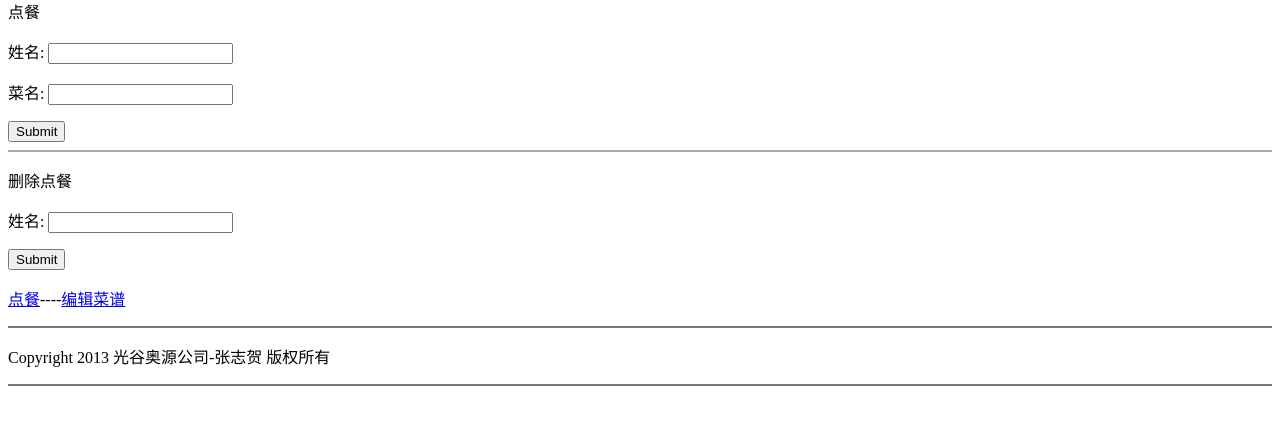
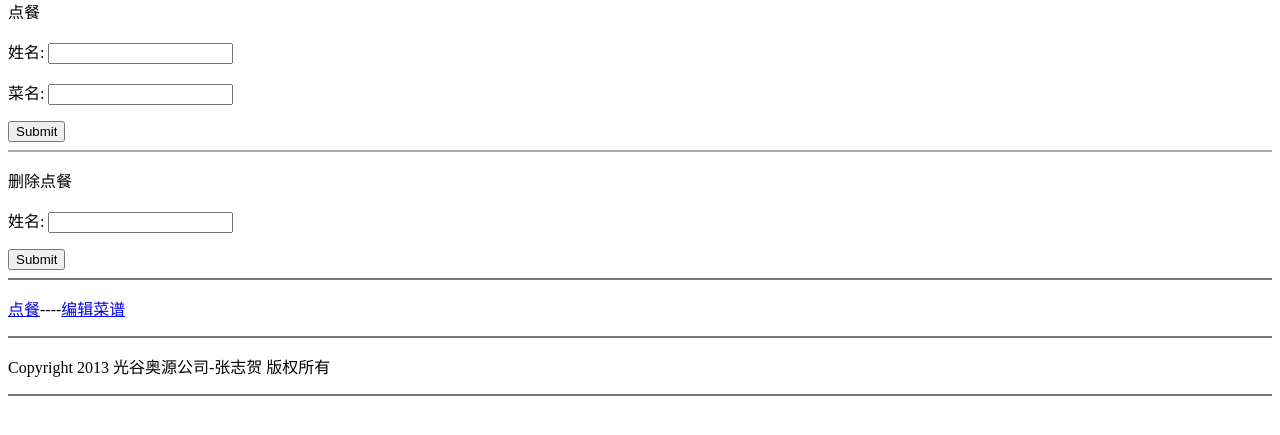
Before and after one commit to jack-zh/order, a Python web app: template templates/index.html in a window 1280 px wide. Shown: the part 158-593 px from the top of the page. Run offline with Jinja, Linux system fonts and the light colour scheme; the template is opened without the code that fills it, so the values that code supplies are empty.

Commit message:
edit html

```diff
--- a/templates/index.html
+++ b/templates/index.html
@@ -40,6 +40,7 @@
     <input type="submit" value="Submit" />
 </form>
 
+<hr color=#777777 >
 <p><a href="/">点餐</a><span>----</span><a href="/listc">编辑菜谱</a></p>
 
 <div class="footer">
--- a/templates/listc.html
+++ b/templates/listc.html
@@ -31,6 +31,7 @@
     <input type="submit" value="Submit" />
 </form>
 
+<hr color=#222222 >
 <p><a href="/">点餐</a><span>----</span><a href="/listc">编辑菜谱</a></p>
 
 
```
